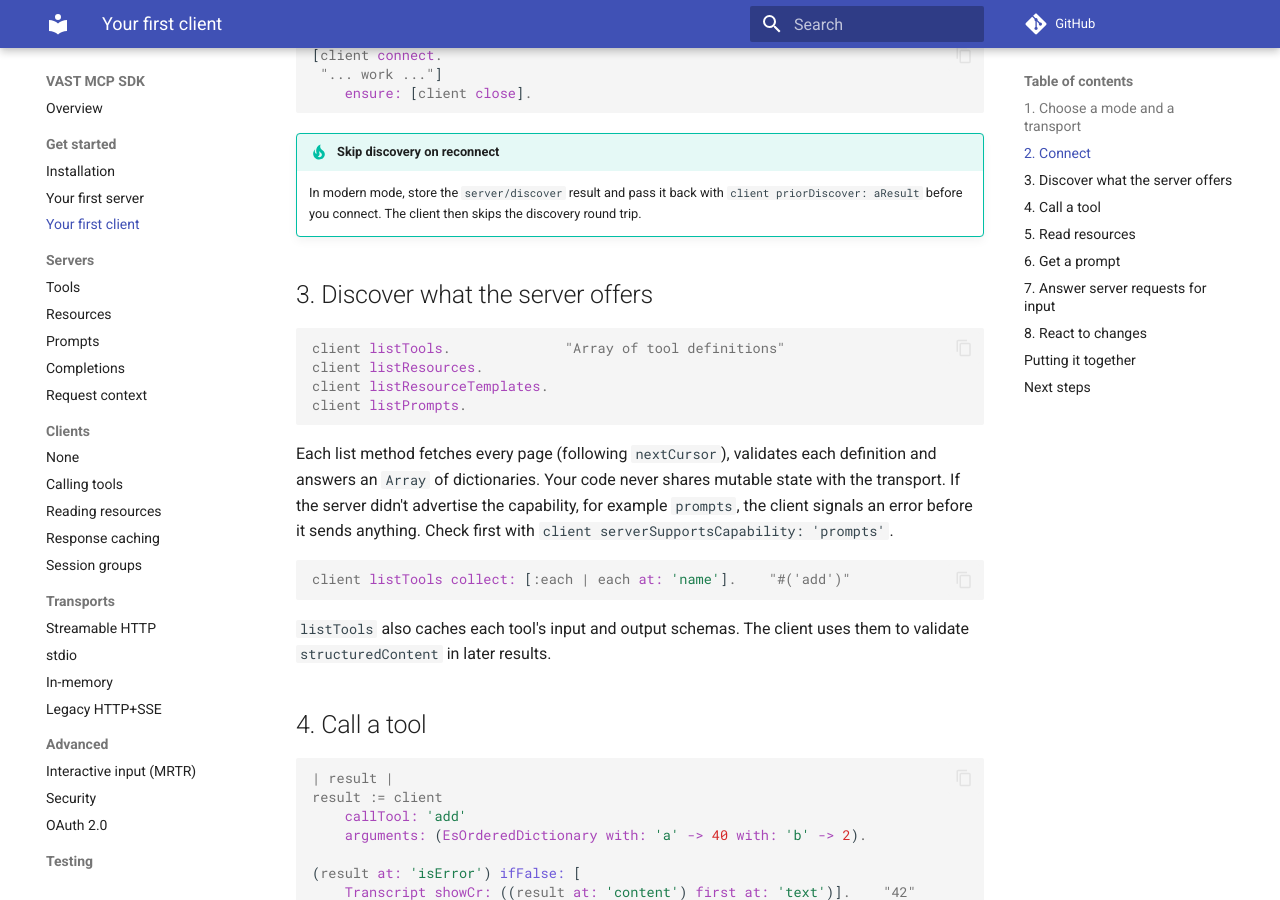
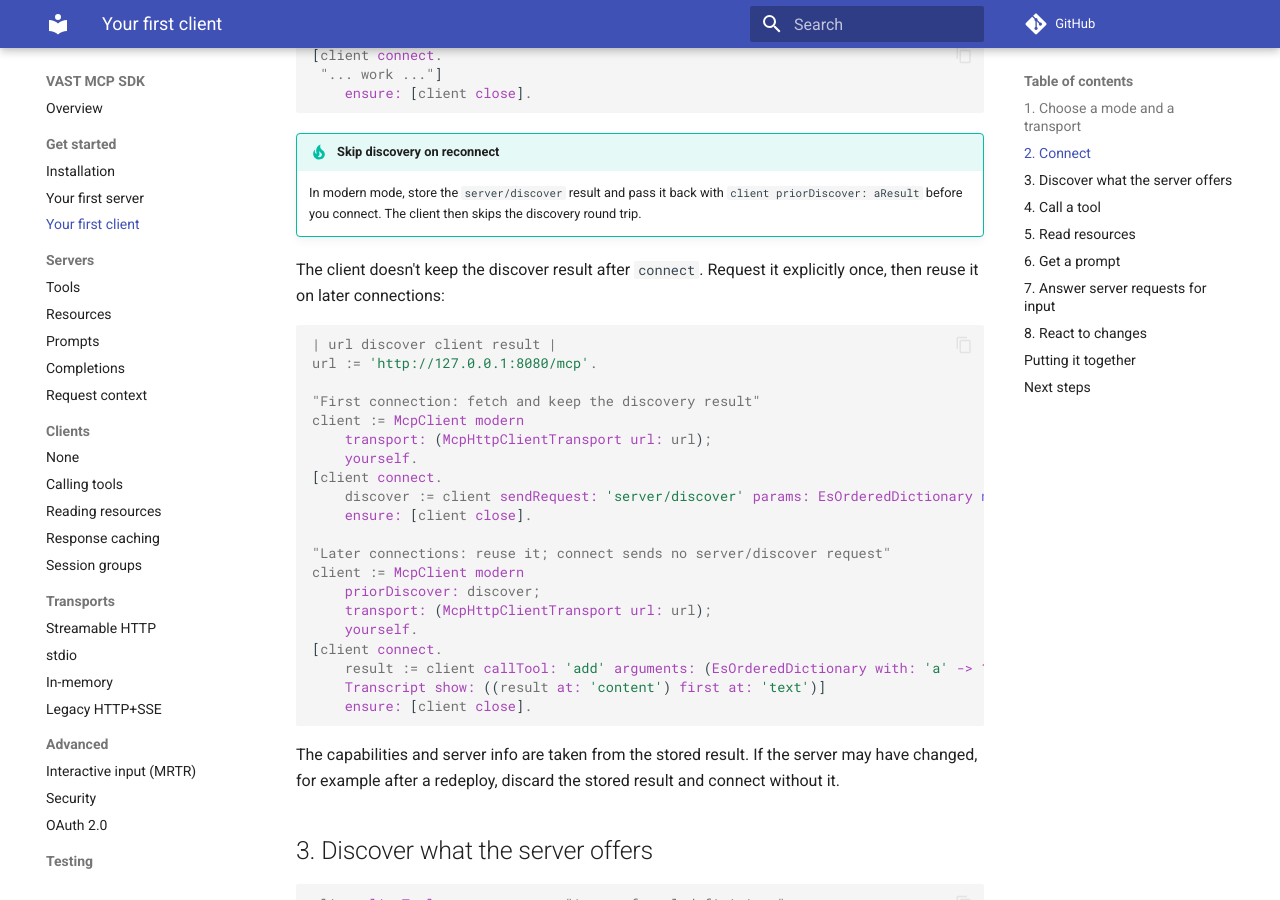
Before and after one commit to instantiations/VAST-Platform-MCP-SDK, an MkDocs documentation site: the page built from docs/get-started/first-client.md, in a window 1280 px wide and 900 px high, scrolled down 1386 px. Built offline with MkDocs 1.6.1 and Material for MkDocs 9.7.7, drawn with Linux system fonts in a browser that asks for light colours; comment, search, counter and statistics services are not loaded.

Commit message:
add example

````diff
--- a/docs/get-started/first-client.md
+++ b/docs/get-started/first-client.md
@@ -59,6 +59,36 @@ client serverCapabilities.  "tools, prompts, resources, ..."
     In modern mode, store the `server/discover` result and pass it back with
     `client priorDiscover: aResult` before you connect. The client then skips
     the discovery round trip.
+
+The client doesn't keep the discover result after `connect`. Request it
+explicitly once, then reuse it on later connections:
+
+```smalltalk
+| url discover client result |
+url := 'http://127.0.0.1:8080/mcp'.
+
+"First connection: fetch and keep the discovery result"
+client := McpClient modern
+    transport: (McpHttpClientTransport url: url);
+    yourself.
+[client connect.
+    discover := client sendRequest: 'server/discover' params: EsOrderedDictionary new]
+    ensure: [client close].
+
+"Later connections: reuse it; connect sends no server/discover request"
+client := McpClient modern
+    priorDiscover: discover;
+    transport: (McpHttpClientTransport url: url);
+    yourself.
+[client connect.
+    result := client callTool: 'add' arguments: (EsOrderedDictionary with: 'a' -> 1 with: 'b' -> 2).
+    Transcript show: ((result at: 'content') first at: 'text')]
+    ensure: [client close].
+```
+
+The capabilities and server info are taken from the stored result. If
+the server may have changed, for example after a redeploy, discard the
+stored result and connect without it.
 
 ## 3. Discover what the server offers
 
````
